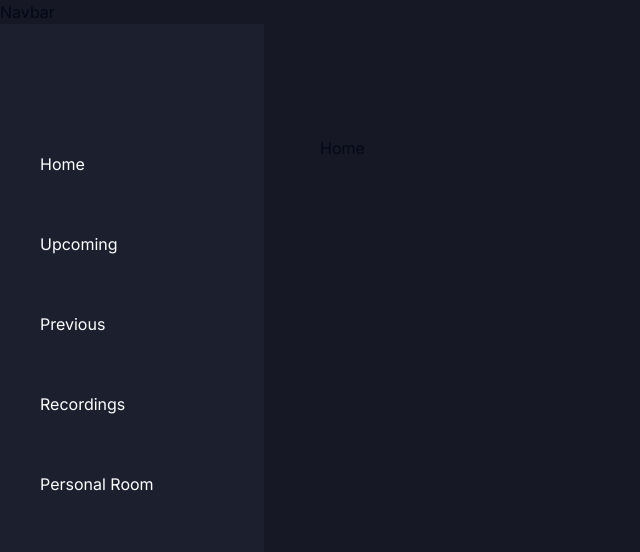
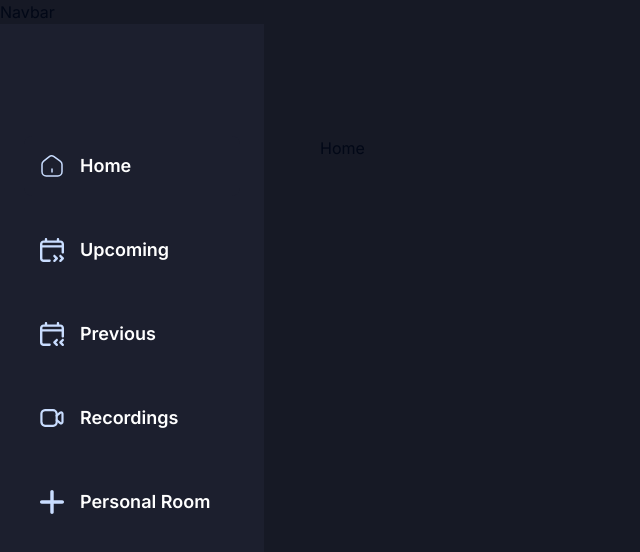
Before and after one commit to KevinKipkoechMutai/complete_videoconferencing_tool, a Next.js app: page / in a window 1280 px wide. Shown: the top 552 px of the page, without its empty margins (0-640 px from the left). Built offline with nearby package versions, Linux system fonts and the light colour scheme.

Commit message:
update icons

```diff
--- a/components/Sidebar.tsx
+++ b/components/Sidebar.tsx
@@ -5,6 +5,7 @@
 import { cn } from '@/lib/utils'
 import Link from 'next/link'
 import { usePathname } from 'next/navigation'
+import Image from 'next/image'
 
 const Sidebar = () => {
     const pathname = usePathname()
@@ -15,10 +16,13 @@
                 const isActive = pathname === link.route || pathname.startsWith(link.route)
             return (
                 <Link href={link.route} key={link.label} className={cn('flex gap-4 items-center p-4 rounded-lg justify-start', { 'bg-dark-1': isActive })}>
-                    {link.label}
+                    <Image src={link.imgUrl} alt={link.label} width={24} height={24}/>
+                    <p className='text-lg font-semibold max-lg:hidden'>
+                        {link.label}
+                    </p>
                 </Link>
             )
-        })}
+            })}
         </div>
     </section>
   )
```
